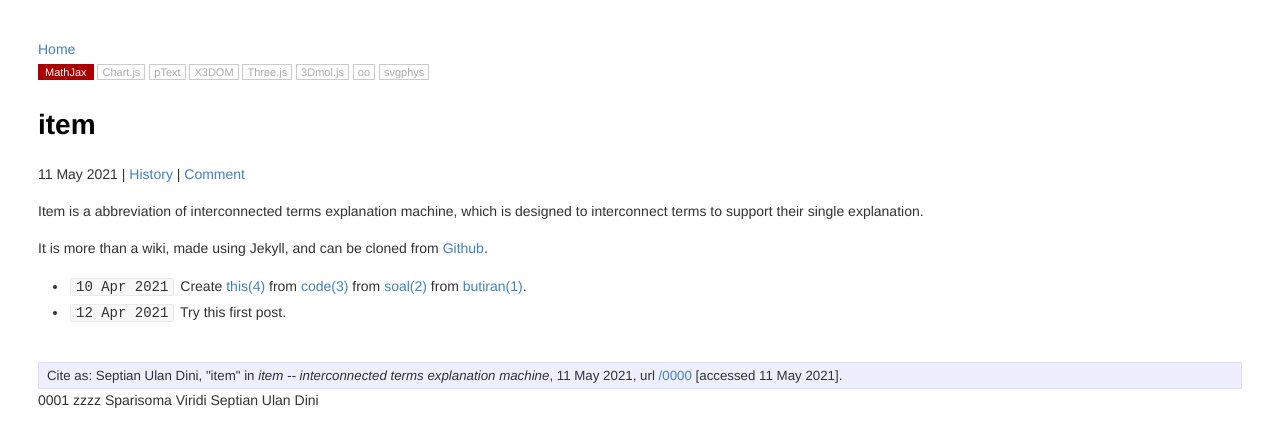
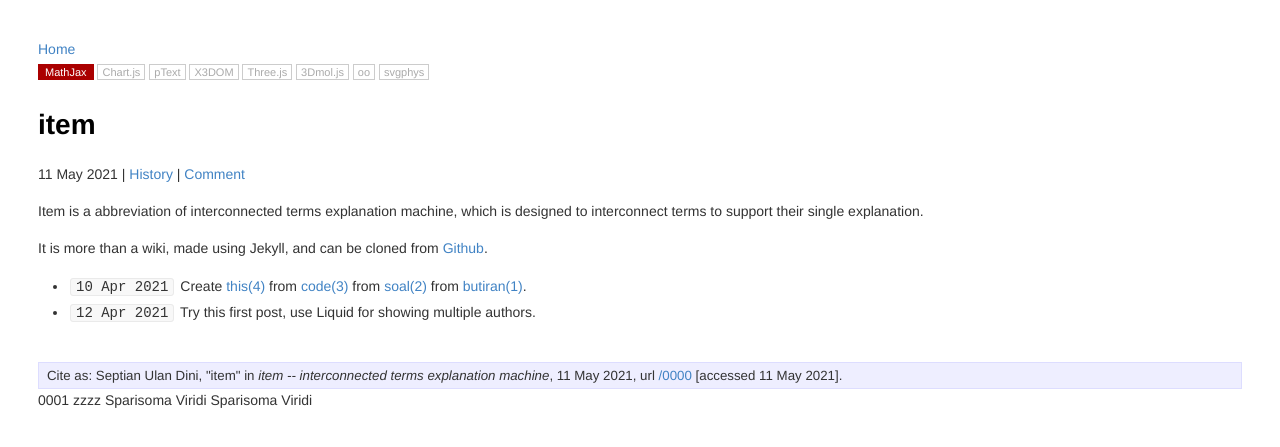
Before and after one commit to dudung/butir, a Jekyll site: the page built from _posts/0/00/2021-05-12-item.md, in a window 1280 px wide. Shown: the top 447 px of the page. Built offline with Jekyll 4.4.1, drawn with Linux system fonts in a browser that asks for light colours.

Commit message:
update log

```diff
--- a/_posts/0/00/2021-05-12-item.md
+++ b/_posts/0/00/2021-05-12-item.md
@@ -1,6 +1,6 @@
 ---
 layout: item
-authors: [viridi, dini]
+authors: [viridi, viridi]
 title: item
 pid: '0000'
 mathjax: true
@@ -24,4 +24,4 @@ Item is a abbreviation of interconnected terms explanation machine, which is des
 It is more than a wiki, made using Jekyll, and can be cloned from [Github](https://github.com/dudung/item).
 
 + `10 Apr 2021` Create [this(4)](https://dudung.github.io/item) from [code(3)](https://dudung.github.io/code) from [soal(2)](https://dudung.github.io/soal) from [butiran(1)](https://butiran.github.io).
-+ `12 Apr 2021` Try this first post.
++ `12 Apr 2021` Try this first post, use Liquid for showing multiple authors.
```
